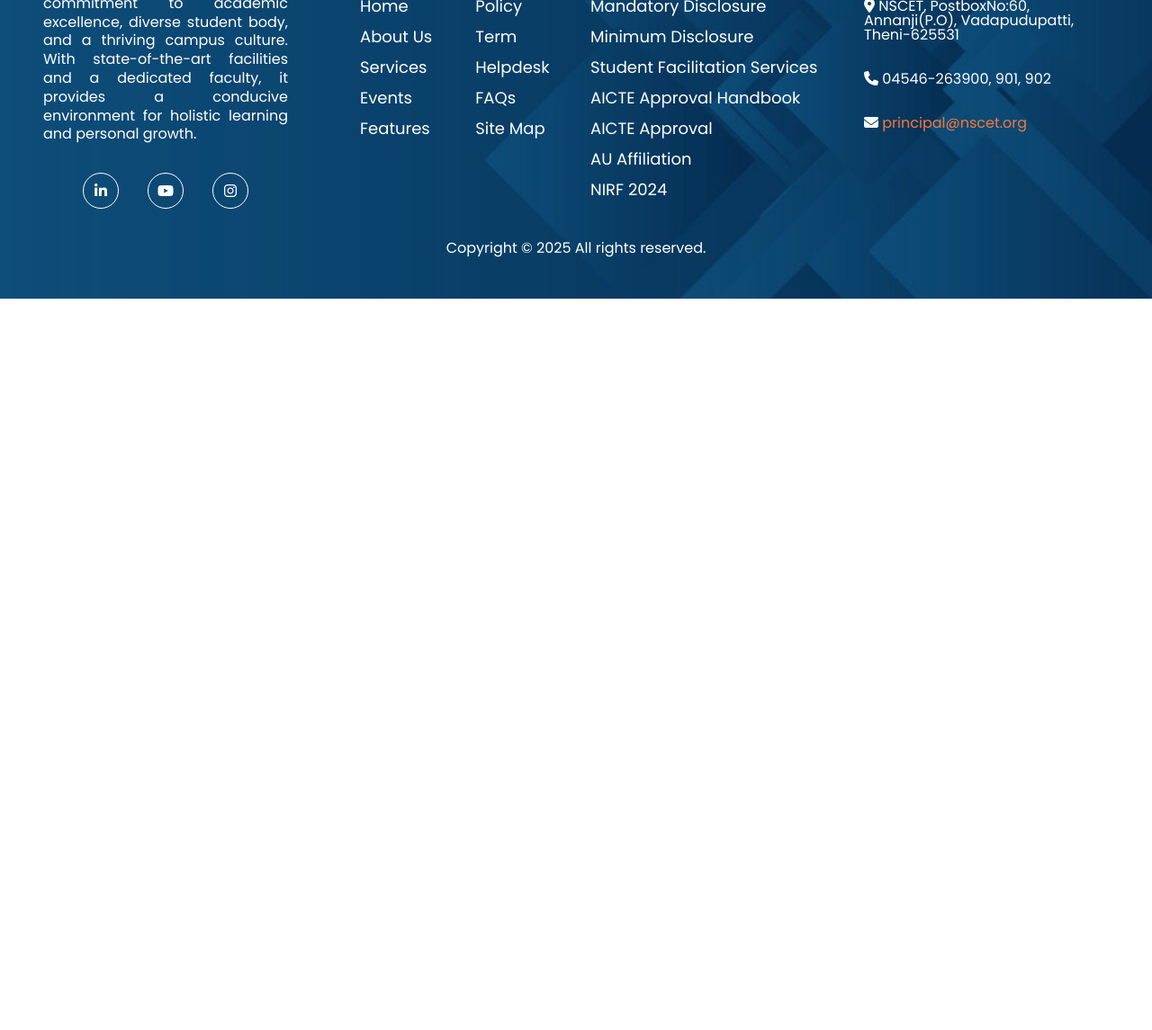
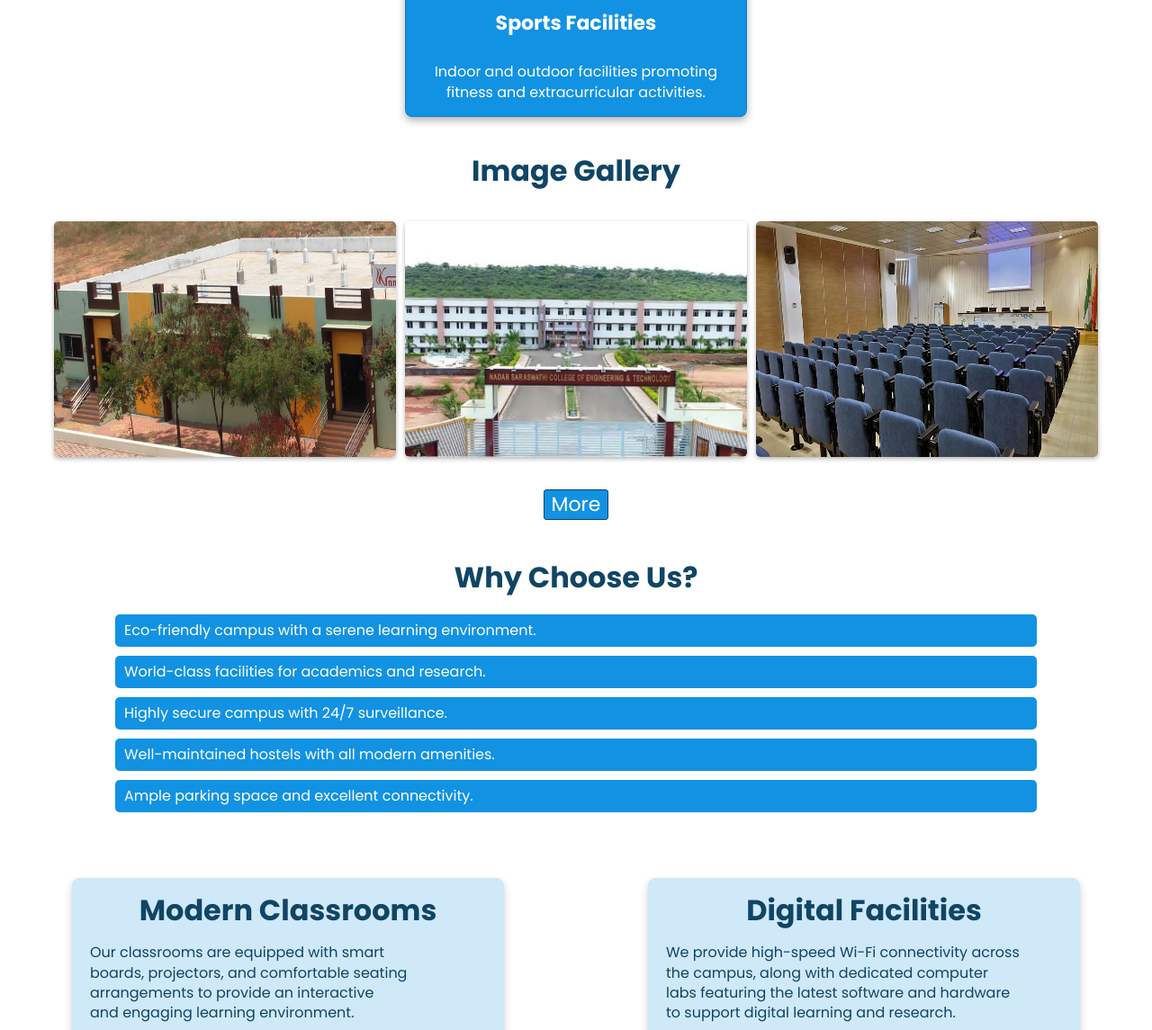
Before and after one commit to InnovativeSPIN/NSCET_WEBSITE, a PHP site: page /infrastructure/index.php in a window 1280 px wide. Shown: the part 1813-2958 px from the top of the page at 90% size. Before the commit the page ends 2145 px from the top, so only its background shows below. Run offline with PHP 8.4, Linux system fonts and the light colour scheme; data that the repository does not hold is empty; some libraries are stand-ins or nearby versions; some web fonts are replaced.

Commit message:
infrastruture updated

```diff
--- /dev/null
+++ b/assets/css/infrastruture/style.css
@@ -0,0 +1,167 @@
+@import url('../resources/main.css');
+
+/* hero section */
+.hero-section{
+    width: 100%;
+    position: relative;
+    height: 70vh;
+    display: flex;
+    justify-content: center;
+    align-items: center;
+    margin-bottom: 4rem;
+
+}
+.hero-section::before{
+    content: '';
+    position: absolute;
+    width: 100%;
+    height: 100%;
+    top: 0;
+    left: 0;
+    background: rgba(50, 50, 50, 0.4);
+
+}
+.hero-section h1{
+    color: white;
+    z-index: 2;
+    font-weight: 700;
+    font-size: clamp(35px,2em,48px);
+
+}
+
+/* main section */
+
+
+.section-heading {
+    color: var(--dark-color);
+    font-size: clamp(22px,2em,34px);
+    font-weight: 700;
+
+    margin-bottom: 20px;
+    text-align: center;
+
+}
+
+.container {
+    display: flex;
+    justify-content: center;
+    flex-wrap: wrap;
+    gap: 20px;
+    padding: 20px;
+}
+
+.card {
+    background: var(--primary-color);
+    color: var(--text-color);
+    width: 380px;
+    padding: 15px;
+    border-radius: 8px;
+    box-shadow: 0 4px 8px rgba(0, 0, 0, 0.3);
+    text-align: center;
+}
+.card h3{
+    margin-top: 1rem;
+    margin-bottom: 2rem;
+    font-size: clamp(20px,2em,22px);
+    font-weight: 700;
+}
+.card img {
+    width: 100%;
+    height: auto;
+    border-radius: 5px;
+}
+.card p{
+    line-height: 1.4rem;
+}
+
+.gallery-container {
+    display: flex;
+    justify-content: center;
+    gap: 10px;
+    padding: 20px;
+}
+
+.gallery-container img {
+    width: 380px;
+    height: auto;
+    border-radius: 5px;
+    box-shadow: 0 2px 5px rgba(0, 0, 0, 0.3);
+}
+.gallery_btn{
+    background: var(--primary-color);
+    border: 1px solid var(--dark-color);
+    padding: 5px 8px;
+    color: var(--text-color);
+    font-size: clamp(22px,2vh,28px);
+    border-radius: 3px;
+}
+
+.why-choose-us ul {
+    list-style: none;
+    padding: 0;
+    display: flex;
+    justify-content: center;
+    align-items: center;
+    flex-direction: column;
+}
+
+.why-choose-us li {
+    background: var(--primary-color);
+    color: var(--text-color);
+    padding: 10px;
+    margin: 5px 0;
+    border-radius: 5px;
+    display: inline-block;
+    width: 80%;
+}
+.info_main_section{
+    display: grid;
+    grid-template-columns: repeat(2,1fr);
+}
+.info-section {
+    padding: 20px;
+    display: flex;
+    flex-direction: column;
+    justify-content: center;
+    align-items: center;
+    color: var(--text-color);
+    background: var(--light_primary);
+    margin: 20px auto;
+    width: 480px;
+    border-radius: 8px;
+    box-shadow: 0 4px 8px rgba(0, 0, 0, 0.2);
+}
+
+.info-section img {
+    width: 380px;
+    height: auto;
+    border-radius: 8px;
+    margin-top: 10px;
+}
+.info-section p{
+    line-height: 1.4rem;
+    color: var(--dark-color);
+}
+
+@media (max-width: 768px) {
+    .container {
+        flex-direction: column;
+        align-items: center;
+    }
+
+    .gallery-container {
+        flex-direction: column;
+        align-items: center;
+    }
+
+    .gallery-container img {
+        width: 90%;
+    }
+
+    .info-section {
+        width: 95%;
+    }
+    .info_main_section{
+        grid-template-columns: repeat(1,1fr);
+    }
+}
--- /dev/null
+++ b/assets/img/index.php
@@ -0,0 +1,4 @@
+<?php
+
+
+?>
--- /dev/null
+++ b/infrastructure/index.php
@@ -0,0 +1,135 @@
+<?php
+
+include('../resources/conn.php');
+
+
+?>
+
+
+<!DOCTYPE html>
+<html lang="en">
+<head>
+  <meta charset="UTF-8">
+  <meta name="viewport" content="width=device-width, initial-scale=1.0">
+  <title>Infrastructure | <?php echo $colle_Name; ?></title>
+  <link rel="stylesheet" href="https://stackpath.bootstrapcdn.com/bootstrap/5.0.0-alpha1/css/bootstrap.min.css" integrity="sha384-r4NyP46KrjDleawBgD5tp8Y7UzmLA05oM1iAEQ17CSuDqnUK2+k9luXQOfXJCJ4I" crossorigin="anonymous">
+  <script src="https://cdn.jsdelivr.net/npm/popper.js@1.16.0/dist/umd/popper.min.js" integrity="sha384-Q6E9RHvbIyZFJoft+2mJbHaEWldlvI9IOYy5n3zV9zzTtmI3UksdQRVvoxMfooAo" crossorigin="anonymous"></script>
+  <script src="https://stackpath.bootstrapcdn.com/bootstrap/5.0.0-alpha1/js/bootstrap.min.js" integrity="sha384-oesi62hOLfzrys4LxRF63OJCXdXDipiYWBnvTl9Y9/TRlw5xlKIEHpNyvvDShgf/" crossorigin="anonymous"></script>
+
+<!-- custom css -->
+<link rel="stylesheet" href="../assets/css/resources/style.css">
+<link rel="stylesheet" href="../assets/css/infrastruture/style.css">
+
+
+<!-- custom js -->
+<script src="https://kit.fontawesome.com/181ea7bd20.js" crossorigin="anonymous"></script>
+</head>
+<body>
+
+<?php include('../resources/navbar.php');?>
+
+
+
+<section class="hero-section" style="background: url('../assets/img/main/college_main.jpg') no-repeat center/cover;">
+  <h1 class="dept-heading text-uppercase">Infrastructure</h1>
+</section>
+
+<!-- main section -->
+
+<div id="infra_main_section">
+<section class="features">
+        <h2 class="section-heading">Features of Our Infrastructure</h2>
+        <div class="container">
+            <div class="card">
+                <img src="../assets/img/infra/library.png" alt="Library">
+                <h3>State-of-the-Art Library</h3>
+                <p>A vast collection of books, journals, and digital resources to enhance student learning.</p>
+            </div>
+            <div class="card">
+                <img src="../assets/img/Infra/lab.png" alt="Laboratories">
+                <h3>Advanced Laboratories</h3>
+                <p>Fully equipped labs with the latest technology for hands-on practical experience.</p>
+            </div>
+            <div class="card">
+                <img src="../assets/img/Infra/sports.png" alt="Sports Facilities">
+                <h3>Sports Facilities</h3>
+                <p>Indoor and outdoor facilities promoting fitness and extracurricular activities.</p>
+            </div>
+        </div>
+    </section>
+
+    <section class="gallery mt-4 mb-5">
+        <h2 class="section-heading">Image Gallery</h2>
+        <div class="gallery-container">
+            <img src="../assets/img/infra/canteen.png" alt="Canteen">
+            <img src="../assets/img/Infra/college.png" alt="Campus">
+            <img src="../assets/img/Infra/temp.png" alt="Auditorium">
+        </div>
+        <div class="d-flex justify-content-center mt-3">
+        <a href="/gallery/">
+        <button class="gallery_btn">
+            More
+        </button>
+        </a>
+        </div>
+    </section>
+
+    <section class="why-choose-us">
+        <h2 class="section-heading">Why Choose Us?</h2>
+        <ul>
+            <li>Eco-friendly campus with a serene learning environment.</li>
+            <li>World-class facilities for academics and research.</li>
+            <li>Highly secure campus with 24/7 surveillance.</li>
+            <li>Well-maintained hostels with all modern amenities.</li>
+            <li>Ample parking space and excellent connectivity.</li>
+        </ul>
+    </section>
+<div class="info_main_section mt-5">
+    <section class="info-section">
+        <h2 class="section-heading">Modern Classrooms</h2>
+        <p>Our classrooms are equipped with smart boards, projectors, and comfortable seating arrangements to provide an interactive and engaging learning environment.</p>
+        <img src="../assets/img/Infra/classroom.png" alt="Modern Classrooms">
+    </section>
+
+    <section class="info-section">
+        <h2 class="section-heading">Digital Facilities</h2>
+        <p>We provide high-speed Wi-Fi connectivity across the campus, along with dedicated computer labs featuring the latest software and hardware to support digital learning and research.</p>
+        <img src="../assets/img/Infra/digital_facilities.png" alt="Digital Facilities">
+    </section>
+
+    <section class="info-section">
+        <h2 class="section-heading">Transportation</h2>
+        <p>Our institution offers a fleet of buses that connect students and staff to major locations in the city, ensuring convenient and safe travel.</p>
+        <img src="../assets/img/Infra/transportation.png" alt="Transportation">
+    </section>
+
+    <section class="info-section">
+        <h2 class="section-heading">Community Spaces</h2>
+        <p>We believe in fostering community spirit. Our campus features dedicated spaces for cultural events, open-air theatres, and cafeterias for casual interactions.</p>
+        <img src="../assets/img/Infra/community_spaces.png" alt="Community Spaces">
+    </section>
+    </div>
+
+
+
+
+
+
+
+
+
+
+
+
+
+
+</div>
+
+
+
+<?php include('../resources/footer.php'); ?>
+
+<!-- custom js -->
+<script src="../assets/js/resources/script.js"></script>
+</body>
+</html>
--- a/resources/navlinks.php
+++ b/resources/navlinks.php
@@ -6,15 +6,15 @@
             About
         </button>
         <div class="dropdown-menu custome-dropdown-menu" aria-labelledby="dropdownMenuButton">
-            <a class="dropdown-item" href="/about/">About Us</a>
-            <a class="dropdown-item" href="/principal/">Principal</a>
-            <a class="dropdown-item" href="/gallery/">Gallery</a>
-            <a class="dropdown-item" href="/mou/">Mou's</a>
+            <a class="dropdown-item" href="/demo/about/">About Us</a>
+            <a class="dropdown-item" href="/demo/principal/">Principal</a>
+            <a class="dropdown-item" href="/demo/gallery/">Gallery</a>
+            <a class="dropdown-item" href="/demo/mou/">Mou's</a>
             <!--
             <a class="dropdown-item" href="#">Organisation</a>
             <a class="dropdown-item" href="#">Committees</a> -->
-            <a class="dropdown-item" href="/assets/pdf/ANNUAL_REPORT.pdf">Annual Reports</a>
-            <a class="dropdown-item" href="/assets/pdf/ANNUAL_ACCOUNTS.pdf">Annual Accounds</a>
+            <a class="dropdown-item" href="/demo/assets/pdf/ANNUAL_REPORT.pdf">Annual Reports</a>
+            <a class="dropdown-item" href="/demo/assets/pdf/ANNUAL_ACCOUNTS.pdf">Annual Accounds</a>
         </div>
     </div>
 
@@ -23,7 +23,7 @@
 
     <button class="btn custom_dropdown " type="button"
          aria-haspopup="true" aria-expanded="false">
-        <a href="/administration/">  Administration</a>
+        <a href="/demo/administration/">  Administration</a>
     </button>
 
 </li>
@@ -36,20 +36,20 @@
             Department
         </button>
         <div class="dropdown-menu custome-dropdown-menu" aria-labelledby="dropdownMenuButton">
-            <a class="dropdown-item" href="/department/?dept=cse">Computer Science &amp;
+            <a class="dropdown-item" href="/demo/department/?dept=cse">Computer Science &amp;
                 Engineering</a>
-            <a class="dropdown-item" href="/department/?dept=civil">Civil Engineering</a>
-            <a class="dropdown-item" href="/department/?dept=ece">Electronics &amp;
+            <a class="dropdown-item" href="/demo/department/?dept=civil">Civil Engineering</a>
+            <a class="dropdown-item" href="/demo/department/?dept=ece">Electronics &amp;
                 Communication Engineering</a>
-            <a class="dropdown-item" href="/department/?dept=eee">Electrical and Electronics
+            <a class="dropdown-item" href="/demo/department/?dept=eee">Electrical and Electronics
                 Engineering</a>
-            <a class="dropdown-item" href="/department/?dept=mech">Mechanical Engineering</a>
-            <a class="dropdown-item" href="/department/?dept=ai-and-ds">Artificial Intelligence
+            <a class="dropdown-item" href="/demo/department/?dept=mech">Mechanical Engineering</a>
+            <a class="dropdown-item" href="/demo/department/?dept=ai-and-ds">Artificial Intelligence
                 &amp; Data Science </a>
-            <a class="dropdown-item" href="/department/?dept=it">Information Technology</a>
-            <a class="dropdown-item" href="/department/?dept=s-and-h">Science and Humanities</a>
-            <a class="dropdown-item" href="/department/?dept=se">Structural Engineering</a>
-            <a class="dropdown-item" href="/department/?dept=mfe">Manufacturing Engineering</a>
+            <a class="dropdown-item" href="/demo/department/?dept=it">Information Technology</a>
+            <a class="dropdown-item" href="/demo/department/?dept=s-and-h">Science and Humanities</a>
+            <a class="dropdown-item" href="/demo/department/?dept=se">Structural Engineering</a>
+            <a class="dropdown-item" href="/demo/department/?dept=mfe">Manufacturing Engineering</a>
         </div>
     </div>
 
@@ -82,13 +82,13 @@
         </button>
         <div class="dropdown-menu custome-dropdown-menu" aria-labelledby="dropdownMenuButton">
             <a class="dropdown-item" href="#">Details of Academic</a>
-            <a class="dropdown-item" href="/academic_calendar/">Academic Calender</a>
-            <a class="dropdown-item" href="/teaching/">Teaching Faculty</a>
-            <a class="dropdown-item" href="/non-teaching/">Non-Teaching Faculty</a>
+            <a class="dropdown-item" href="/demo/academic_calendar/">Academic Calender</a>
+            <a class="dropdown-item" href="/demo/teaching/">Teaching Faculty</a>
+            <a class="dropdown-item" href="/demo/non-teaching/">Non-Teaching Faculty</a>
             <a class="dropdown-item" href="#">UGc ODL online Programs</a>
-            <a class="dropdown-item" href="/iqac/">IQAC</a>
+            <a class="dropdown-item" href="/demo/iqac/">IQAC</a>
             <a class="dropdown-item" href="#">Academic Collab</a>
-            <a class="dropdown-item" href="/library/">Library</a>
+            <a class="dropdown-item" href="/demo/library/">Library</a>
 
 
         </div>
@@ -104,10 +104,10 @@
             Admissions & Fee
         </button>
         <div class="dropdown-menu custome-dropdown-menu" aria-labelledby="dropdownMenuButton">
-            <a class="dropdown-item" href="/admission/#overview">Admission details</a>
-            <a class="dropdown-item" href="/admission/#prospectus">Prospectus</a>
-            <a class="dropdown-item" href="/admission/#process">Admission process</a>
-            <a class="dropdown-item" href="/admission/#form">Enquiry Form</a>
+            <a class="dropdown-item" href="/demo/admission/#overview">Admission details</a>
+            <a class="dropdown-item" href="/demo/admission/#prospectus">Prospectus</a>
+            <a class="dropdown-item" href="/demo/admission/#process">Admission process</a>
+            <a class="dropdown-item" href="/demo/admission/#form">Enquiry Form</a>
 
 
         </div>
@@ -125,12 +125,12 @@
         </button>
         <div class="dropdown-menu custome-dropdown-menu" aria-labelledby="dropdownMenuButton">
             <a class="dropdown-item" href="#">Administration Services</a>
-            <a class="dropdown-item" href="/sports_facilites/">Sports Facilities</a>
-            <a class="dropdown-item" href="/health/">Health Facilities</a>
+            <a class="dropdown-item" href="/demo/sports_facilites/">Sports Facilities</a>
+            <a class="dropdown-item" href="/demo/health/">Health Facilities</a>
             <!-- <a class="dropdown-item" href="#">Library</a> -->
             <!-- <a class="dropdown-item" href="#">Canteen</a> -->
             <!-- <a class="dropdown-item" href="#">Hostel</a> -->
-            <a class="dropdown-item" href="/transport/">Transport</a>
+            <a class="dropdown-item" href="/demo/transport/">Transport</a>
             <!-- <a class="dropdown-item" href="#">IT Infrastructure</a> -->
             <!-- <a class="dropdown-item" href="#">Health Centre</a> -->
             <!-- <a class="dropdown-item" href="#">Security</a> -->
@@ -138,7 +138,7 @@
             <!-- <a class="dropdown-item" href="#">Green Campus</a>
         <a class="dropdown-item" href="#">Energy Conservation</a>
         <a class="dropdown-item" href="#">Water Conservation</a> -->
-            <a class="dropdown-item" href="/infrastructure">Infrastructure</a>
+            <a class="dropdown-item" href="/demo/infrastructure">Infrastructure</a>
             <!-- <a class="dropdown-item" href="#">Maintenance</a> -->
 
         </div>
@@ -157,11 +157,11 @@
         <div class="dropdown-menu custome-dropdown-menu" aria-labelledby="dropdownMenuButton">
         <a class="dropdown-item" href="/sports/">Sports</a>
             <a class="dropdown-item" href="#">Nss</a>
-            <a class="dropdown-item" href="/hostel/boys_hostel/">Boys Hostel</a>
-            <a class="dropdown-item" href="/hostel/girls_hostel/">Girls Hostel</a>
+            <a class="dropdown-item" href="/demo/hostel/boys_hostel/">Boys Hostel</a>
+            <a class="dropdown-item" href="/demo/hostel/girls_hostel/">Girls Hostel</a>
             <a class="dropdown-item" href="#">SGRC</a>
             <a class="dropdown-item" href="#">ICC</a>
-            <a class="dropdown-item" href="/anti_ragging/">Anti-Ragging Cell</a>
+            <a class="dropdown-item" href="/demo/anti_ragging/">Anti-Ragging Cell</a>
             <a class="dropdown-item" href="#">EO cell</a>
             <!-- <a class="dropdown-item" href="#">SEDG</a>
             <a class="dropdown-item" href="#"> Specially-Abled Support </a> -->
@@ -186,10 +186,10 @@
             More
         </button>
         <div class="dropdown-menu custome-dropdown-menu naac_dropdown" aria-labelledby="dropdownMenuButton">
-            <a href="/research/" class="dropdown-item">Research</a>
-            <a href="/alumni/" class="dropdown-item">Alumni</a>
-            <a href="/clubs_and_chapters/" class="dropdown-item">Clubs & Chapters</a>
-            <a href="/NIRF/" class="dropdown-item">NIRF</a>
+            <a href="/demo/research/" class="dropdown-item">Research</a>
+            <a href="/demo/alumni/" class="dropdown-item">Alumni</a>
+            <a href="/demo/clubs_and_chapters/" class="dropdown-item">Clubs & Chapters</a>
+            <a href="/demo/NIRF/" class="dropdown-item">NIRF</a>
 
         </div>
     </div>
```
Also changed, not shown: resources/demo.txt (added, +196 -0 lines), assets/img/infra/canteen.png (added), assets/img/infra/college.png (added), assets/img/infra/library.png (added), assets/img/infra/temp.png (added), assets/img/infra/transportation.png (added), 5 other files.
